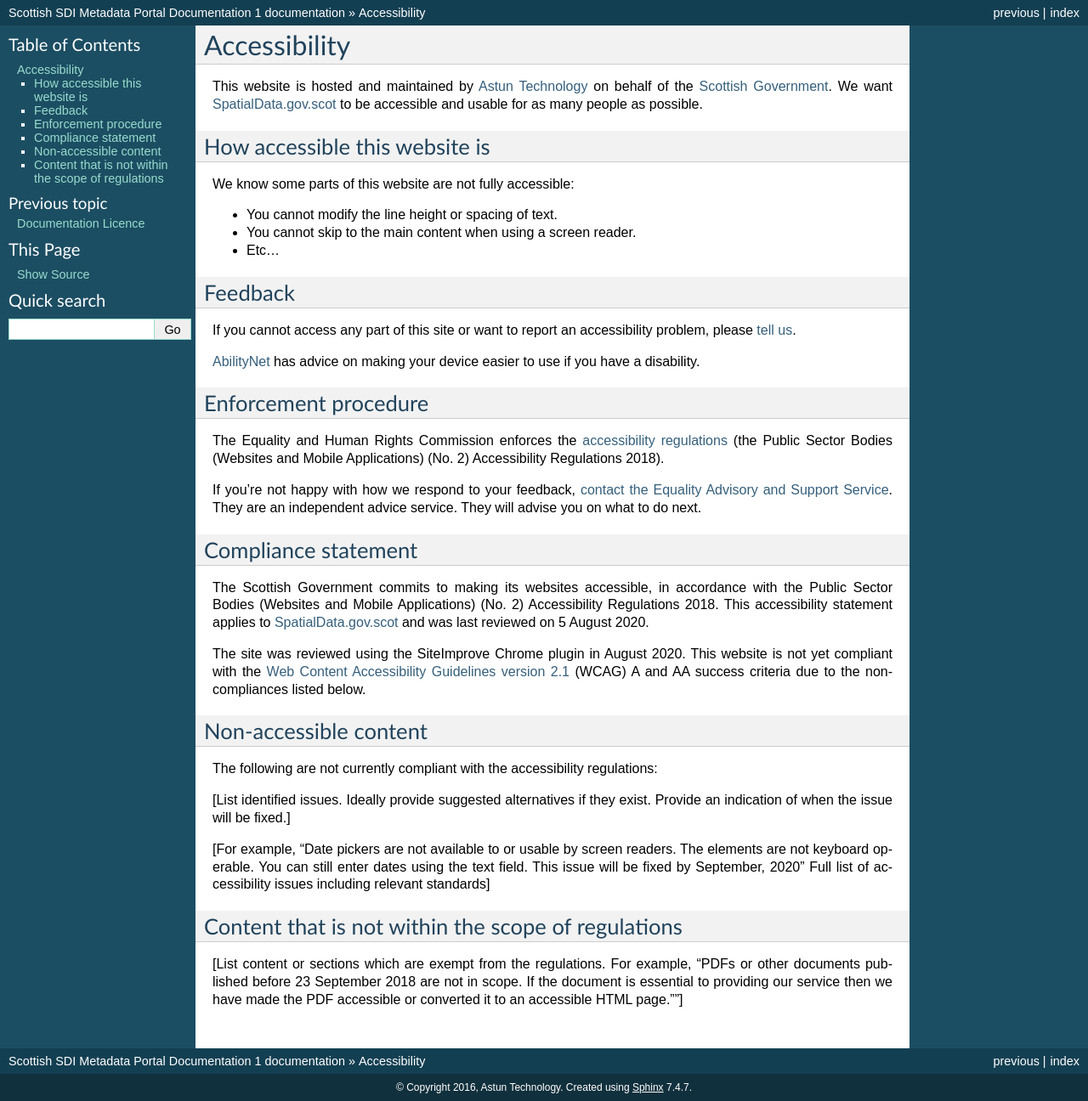
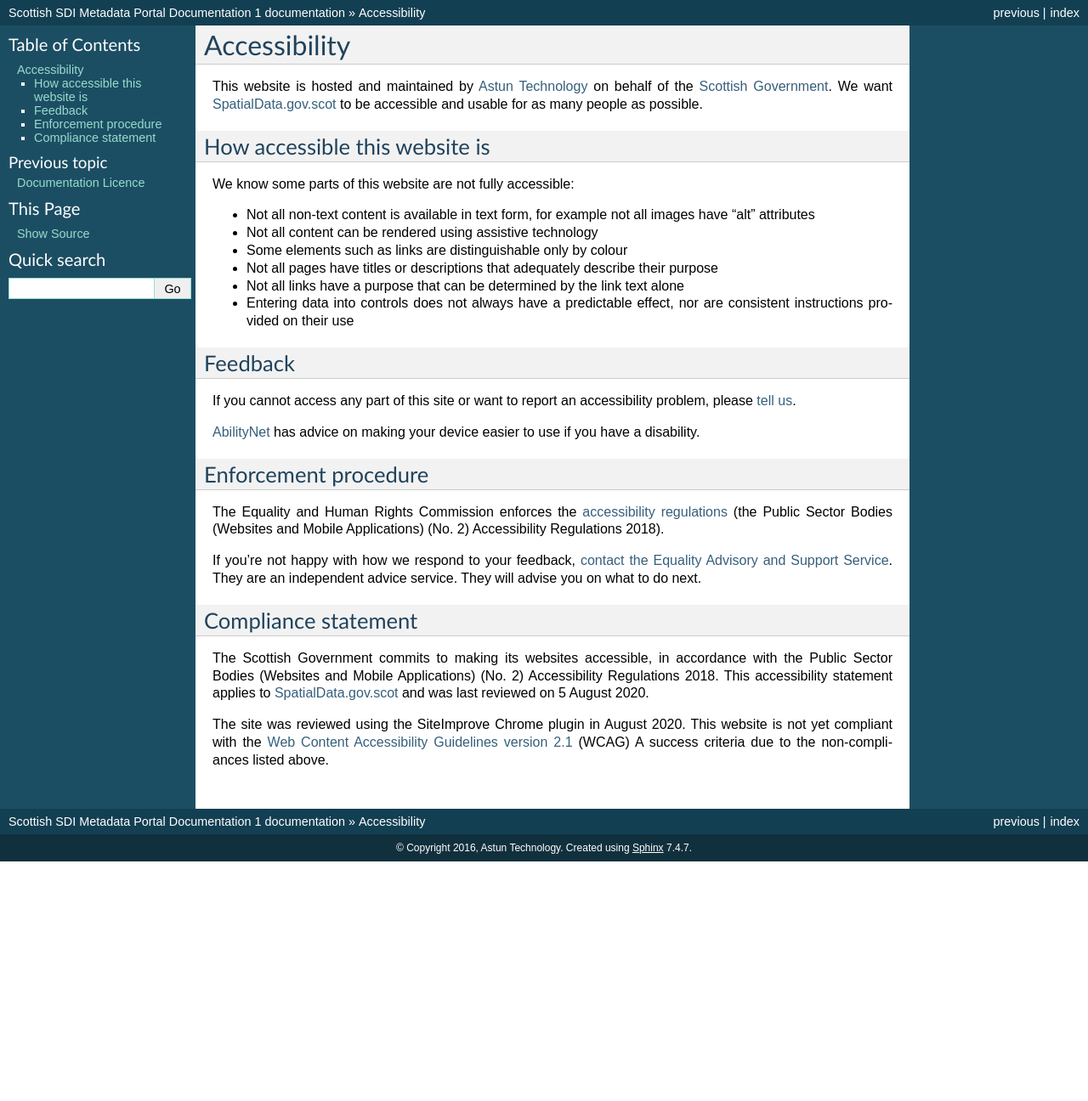
Before and after one commit to AstunTechnology/ssdidocs, a Sphinx documentation site: the page built from docs/accessibility.rst, in a window 1280 px wide. Shown: the whole page at 85% size. Built offline with Sphinx 7.4.7, drawn with Linux system fonts in a browser that asks for light colours; after the commit the page ends 1014 px from its top, so only the background shows below that.

Commit message:
Started on list of non-compliant accessibility problems

```diff
--- a/docs/accessibility.rst
+++ b/docs/accessibility.rst
@@ -8,9 +8,12 @@ How accessible this website is
 
 We know some parts of this website are not fully accessible:
 
--  You cannot modify the line height or spacing of text.
--  You cannot skip to the main content when using a screen reader.
--  Etc...
+-  Not all non-text content is available in text form, for example not all images have "alt" attributes
+-  Not all content can be rendered using assistive technology
+-  Some elements such as links are distinguishable only by colour
+-  Not all pages have titles or descriptions that adequately describe their purpose
+-  Not all links have a purpose that can be determined by the link text alone
+-  Entering data into controls does not always have a predictable effect, nor are consistent instructions provided on their use
 
 
 Feedback
@@ -33,19 +36,4 @@ Compliance statement
 
 The Scottish Government commits to making its websites accessible, in accordance with the Public Sector Bodies (Websites and Mobile Applications) (No. 2) Accessibility Regulations 2018. This accessibility statement applies to `SpatialData.gov.scot <https://www.spatialdata.gov.scot/>`__ and was last reviewed on 5 August 2020.
 
-The site was reviewed using the SiteImprove Chrome plugin in August 2020. This website is not yet compliant with the `Web Content Accessibility Guidelines version 2.1 <https://www.w3.org/TR/WCAG21/>`__ (WCAG) A and AA success criteria due to the non-compliances listed below.
-
-Non-accessible content
-----------------------
-
-The following are not currently compliant with the accessibility regulations:
-
-[List identified issues. Ideally provide suggested alternatives if they exist. Provide an indication of when the issue will be fixed.]
-
-[For example, "Date pickers are not available to or usable by screen readers. The elements are not keyboard operable. You can still enter dates using the text field. This issue will be fixed by September, 2020"
-Full list of accessibility issues including relevant standards]
-
-Content that is not within the scope of regulations
----------------------------------------------------
-
-[List content or sections which are exempt from the regulations. For example, "PDFs or other documents published before 23 September 2018 are not in scope. If the document is essential to providing our service then we have made the PDF accessible or converted it to an accessible HTML page.""]
+The site was reviewed using the SiteImprove Chrome plugin in August 2020. This website is not yet compliant with the `Web Content Accessibility Guidelines version 2.1 <https://www.w3.org/TR/WCAG21/>`__ (WCAG) A success criteria due to the non-compliances listed above.
```
